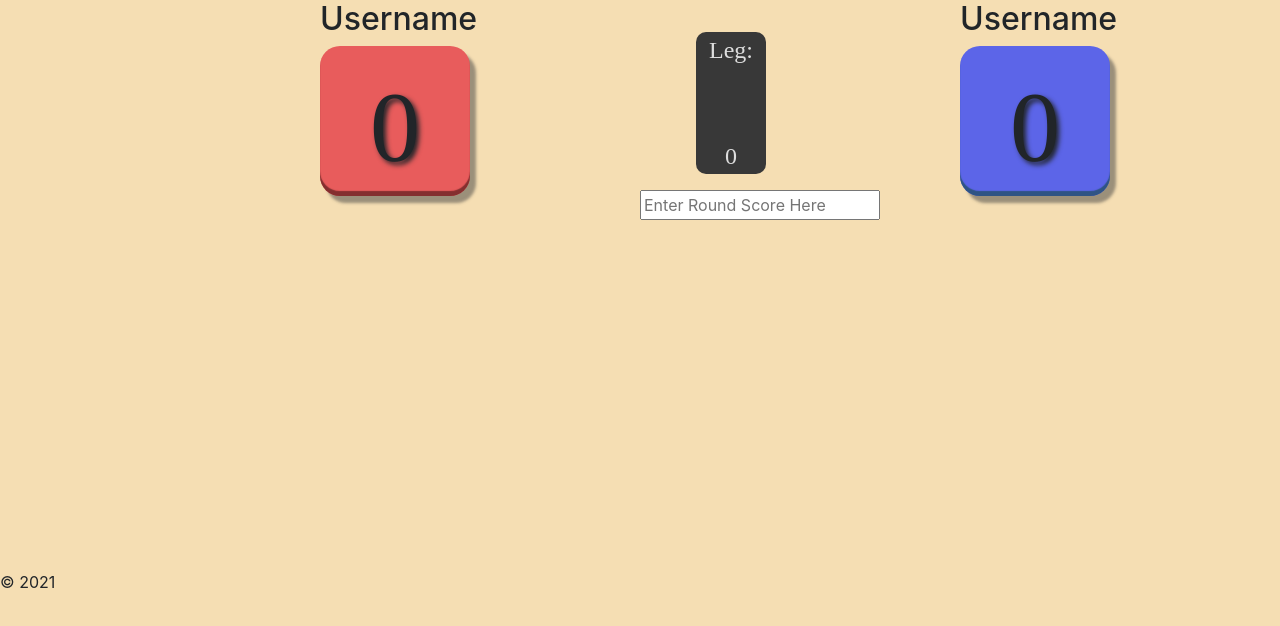
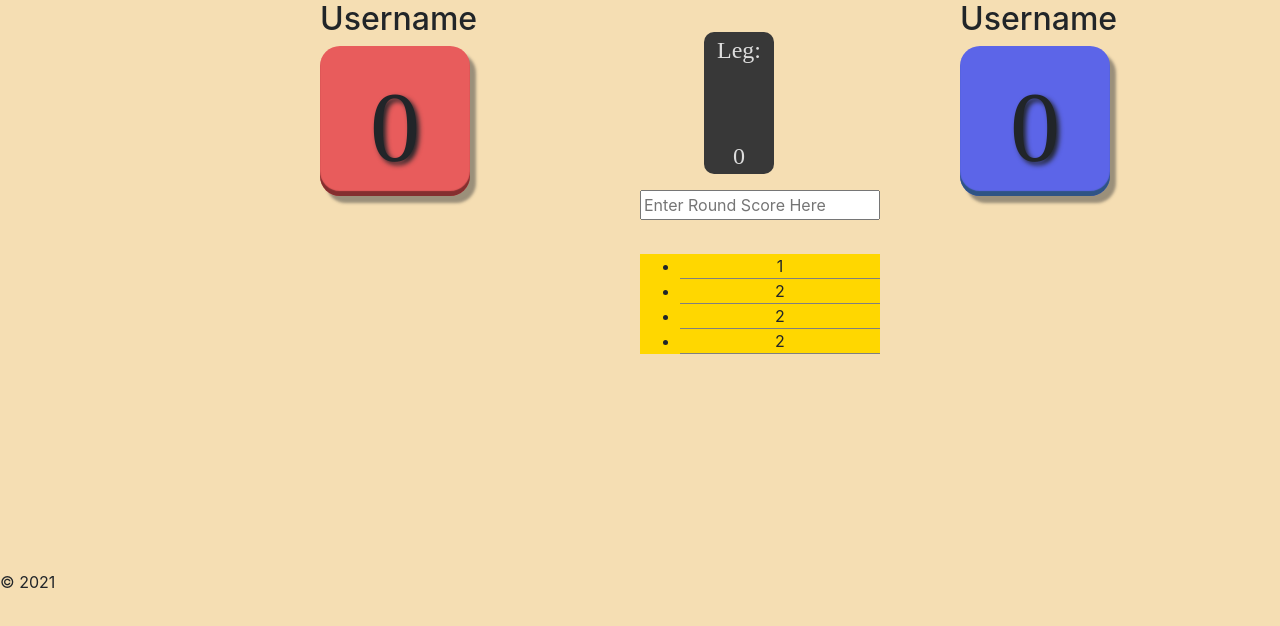
Before and after one commit to HeyAero/dartshub, a React app in the folder client/: page /game in a window 1280 px wide. Shown: the top 626 px of the page. Built offline with nearby package versions, Linux system fonts and the light colour scheme.

Commit message:
Add a score rundown list

```diff
--- /dev/null
+++ b/client/src/components/ScoreRundown/_ScoreRundown.scss
@@ -0,0 +1,9 @@
+#ScoreRundown{
+    background-color: gold;
+    width: 15rem;
+    text-align: center;
+    li{
+        border-bottom: 1px solid grey;
+    }
+
+}
--- a/client/src/components/ScoreRundown/index.js
+++ b/client/src/components/ScoreRundown/index.js
@@ -0,0 +1,16 @@
+import React from 'react';
+
+const ScoreRundown = () => {
+    return (
+        <div id="ScoreRundown">
+            <ul>
+                <li>1</li>
+                <li>2</li>
+                <li>2</li>
+                <li>2</li>
+            </ul>
+        </div>
+    )
+}
+
+export default ScoreRundown;
--- a/client/src/components/index.js
+++ b/client/src/components/index.js
@@ -10,3 +10,4 @@ export { default as UserStories } from './UserStories';
 export { default as CurrentScore } from './CurrentScore';
 export { default as Legdisplay } from './Legdisplay';
 export { default as OpponentScore } from './OpponentScore';
+export { default as ScoreRundown } from './ScoreRundown';
--- a/client/src/index.scss
+++ b/client/src/index.scss
@@ -15,6 +15,7 @@
 @import './components/CurrentScore/CurrentScore';
 @import './components/Legdisplay/Legdisplay';
 @import './components/OpponentScore/OpponentScore';
+@import './components/ScoreRundown/ScoreRundown';
 // Other
 @import './components/StatInformation/StatInformation';
 // Any Universal Styling
--- a/client/src/pages/Game/_Game.scss
+++ b/client/src/pages/Game/_Game.scss
@@ -20,8 +20,14 @@
     grid-column: 3;
     grid-row:1;
     margin-top: 2rem;
-    margin-left: 3.5rem;
+    margin-left: 4rem;
 }
 #score{
     width: 15rem;
 }
+
+#ScoreRundown-layout{
+    grid-column: 3;
+    grid-row: 2;
+    margin-top: 4rem;
+}
--- a/client/src/pages/Game/index.js
+++ b/client/src/pages/Game/index.js
@@ -1,5 +1,5 @@
 import React from 'react';
-import { CurrentScore, Legdisplay, OpponentScore } from '../../components'
+import { CurrentScore, Legdisplay, OpponentScore, ScoreRundown } from '../../components'
 const Game = () => {
 
     return (
@@ -14,6 +14,9 @@ const Game = () => {
 
                 <div id="Legdisplay-layout">
                     <Legdisplay />
+                </div>
+                <div id="ScoreRundown-layout">
+                    <ScoreRundown />
                 </div>
                 <div id="Enter-Score">
                     <form>
```
